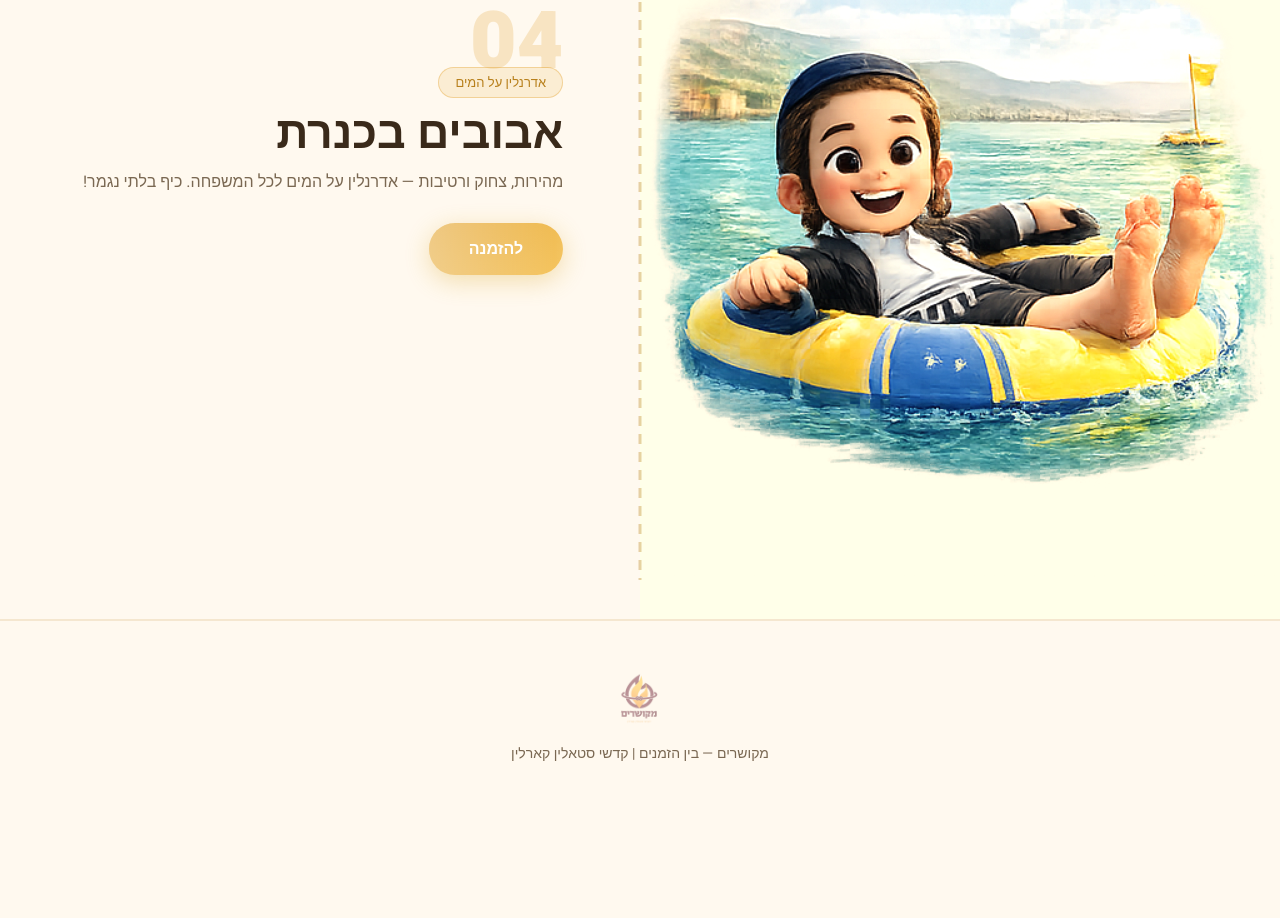
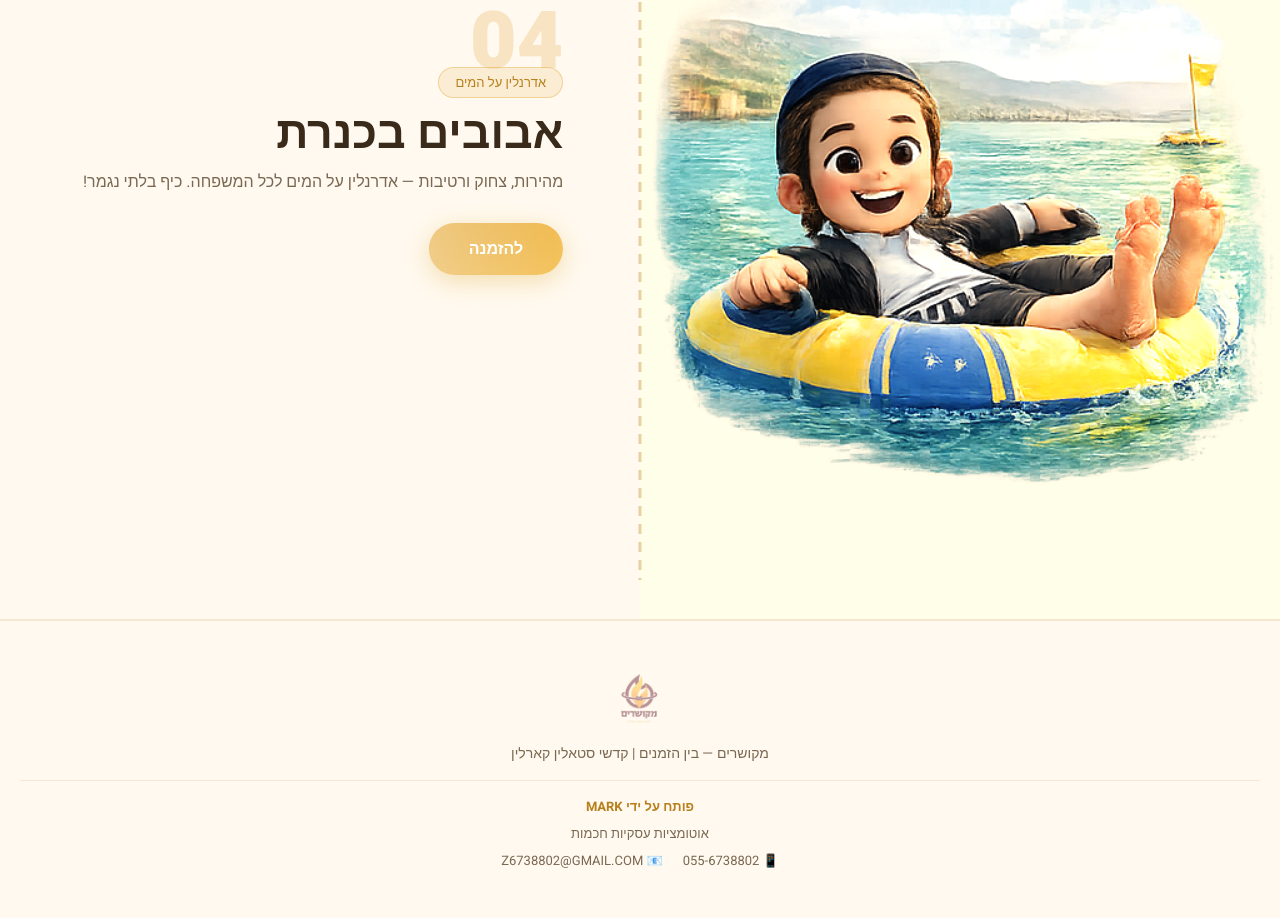
Before and after one commit to z6738802-glitch/mekusharim, a website: page landing/index.html in a window 1280 px wide. Shown: the part 4280-5198 px from the top of the page. Before the commit the page ends 5092 px from the top, so only its background shows below. Drawn offline with Linux system fonts and the light colour scheme.

Commit message:
פוטר MARK עם פרטי קשר בכל הדפים

```diff
--- a/landing/index.html
+++ b/landing/index.html
@@ -381,7 +381,15 @@
   <!-- FOOTER -->
   <footer>
     <img src="images/logo.png" alt="מקושרים">
-    מקושרים — בין הזמנים | קדשי סטאלין קארלין
+    <div style="margin-bottom:16px;">מקושרים — בין הזמנים | קדשי סטאלין קארלין</div>
+    <div style="padding-top:16px;border-top:1px solid var(--border);color:var(--text-dim);font-size:13px;">
+      <div style="margin-bottom:8px;font-weight:700;color:var(--gold-dark);">פותח על ידי MARK</div>
+      <div style="margin-bottom:8px;">אוטומציות עסקיות חכמות</div>
+      <div style="display:flex;justify-content:center;gap:20px;flex-wrap:wrap;">
+        <a href="tel:0556738802" style="color:var(--text-dim);text-decoration:none;">📱 055-6738802</a>
+        <a href="mailto:Z6738802@GMAIL.COM" style="color:var(--text-dim);text-decoration:none;">📧 Z6738802@GMAIL.COM</a>
+      </div>
+    </div>
   </footer>
 
   <script>
```
Also changed, not shown: customer/index.html (+10 -0 lines).
